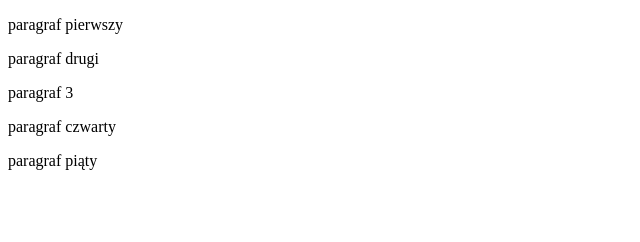
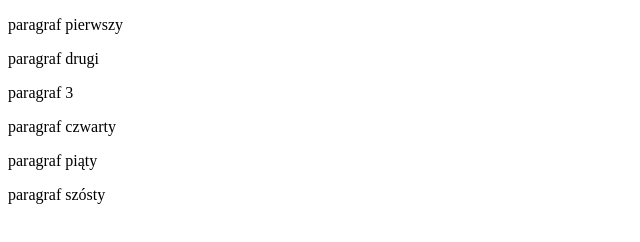
Before and after one commit to agatakk/agatakk.github.io, a plain HTML site: page index.html in a window 1280 px wide. Shown: the whole page, without its empty margins (0-640 px from the left). Drawn offline with Linux system fonts and the light colour scheme.

Commit message:
dodano paragraf szosty

```diff
--- a/index.html
+++ b/index.html
@@ -10,6 +10,7 @@
    <p>paragraf 3</p>
    <p>paragraf czwarty</p>
    <p>paragraf piąty</p>
+   <p>paragraf szósty</p>
 
 </body>
 </html>
```
